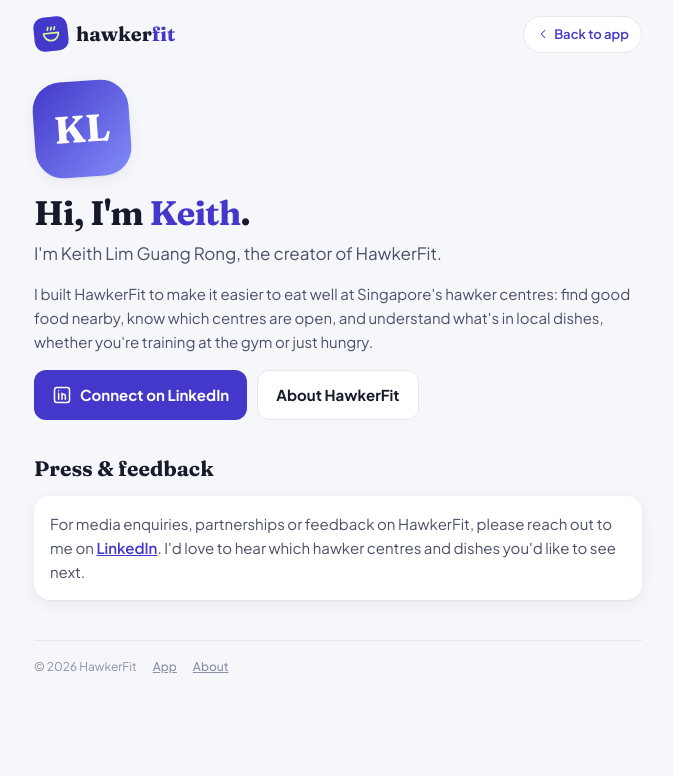
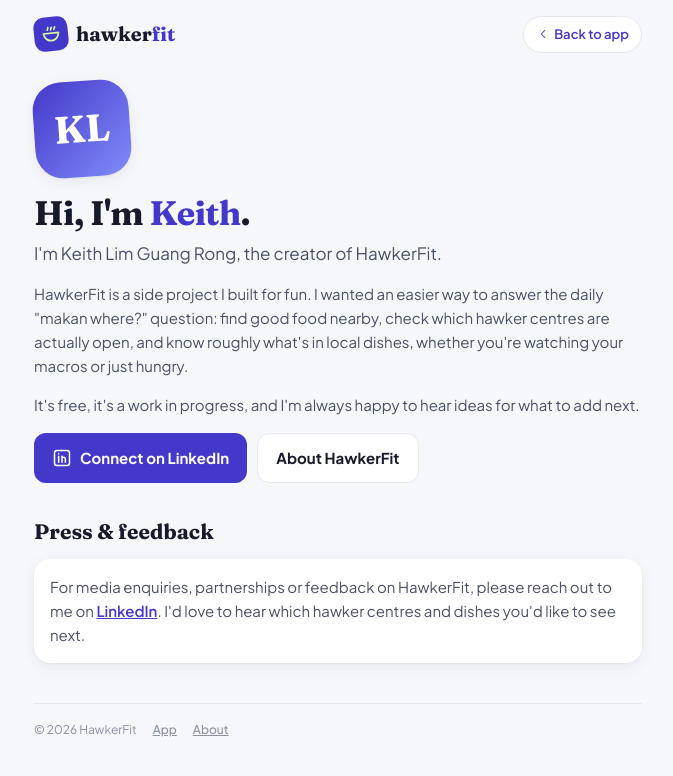
Before and after one commit to Keitgh/hawkerfit, a plain HTML site: page static/creator.html in a window 1280 px wide. Shown: the whole page, without its empty margins (302-975 px from the left). Drawn offline with Linux system fonts and the light colour scheme.

Commit message:
Update creator bio: side project built for fun
Co-Authored-By: Claude Opus 5.5 <noreply@anthropic.com>

```diff
--- a/static/creator.html
+++ b/static/creator.html
@@ -4,7 +4,7 @@
 <meta charset="utf-8">
 <meta name="viewport" content="width=device-width, initial-scale=1">
 <title>Keith Lim · HawkerFit</title>
-<meta name="description" content="HawkerFit was created by Keith Lim Guang Rong.">
+<meta name="description" content="HawkerFit is a side project built for fun by Keith Lim Guang Rong.">
 <link rel="preconnect" href="https://fonts.googleapis.com">
 <link rel="preconnect" href="https://fonts.gstatic.com" crossorigin>
 <link href="https://fonts.googleapis.com/css2?family=Fraunces:opsz,wght@9..144,600;9..144,700&family=Plus+Jakarta+Sans:wght@400;500;600;700;800&display=swap" rel="stylesheet">
@@ -21,9 +21,10 @@
   <div class="avatar">KL</div>
   <h1>Hi, I'm <span>Keith</span>.</h1>
   <p class="lead">I'm Keith Lim Guang Rong, the creator of HawkerFit.</p>
-  <p>I built HawkerFit to make it easier to eat well at Singapore's hawker centres: find good food nearby,
-    know which centres are open, and understand what's in local dishes, whether you're training at the gym
-    or just hungry.</p>
+  <p>HawkerFit is a side project I built for fun. I wanted an easier way to answer the daily
+    "makan where?" question: find good food nearby, check which hawker centres are actually open, and
+    know roughly what's in local dishes, whether you're watching your macros or just hungry.</p>
+  <p>It's free, it's a work in progress, and I'm always happy to hear ideas for what to add next.</p>
 
   <div class="btns">
     <a class="btn" href="https://www.linkedin.com/in/keith-lim-guang-rong-27b140358/" target="_blank" rel="noopener">
```
